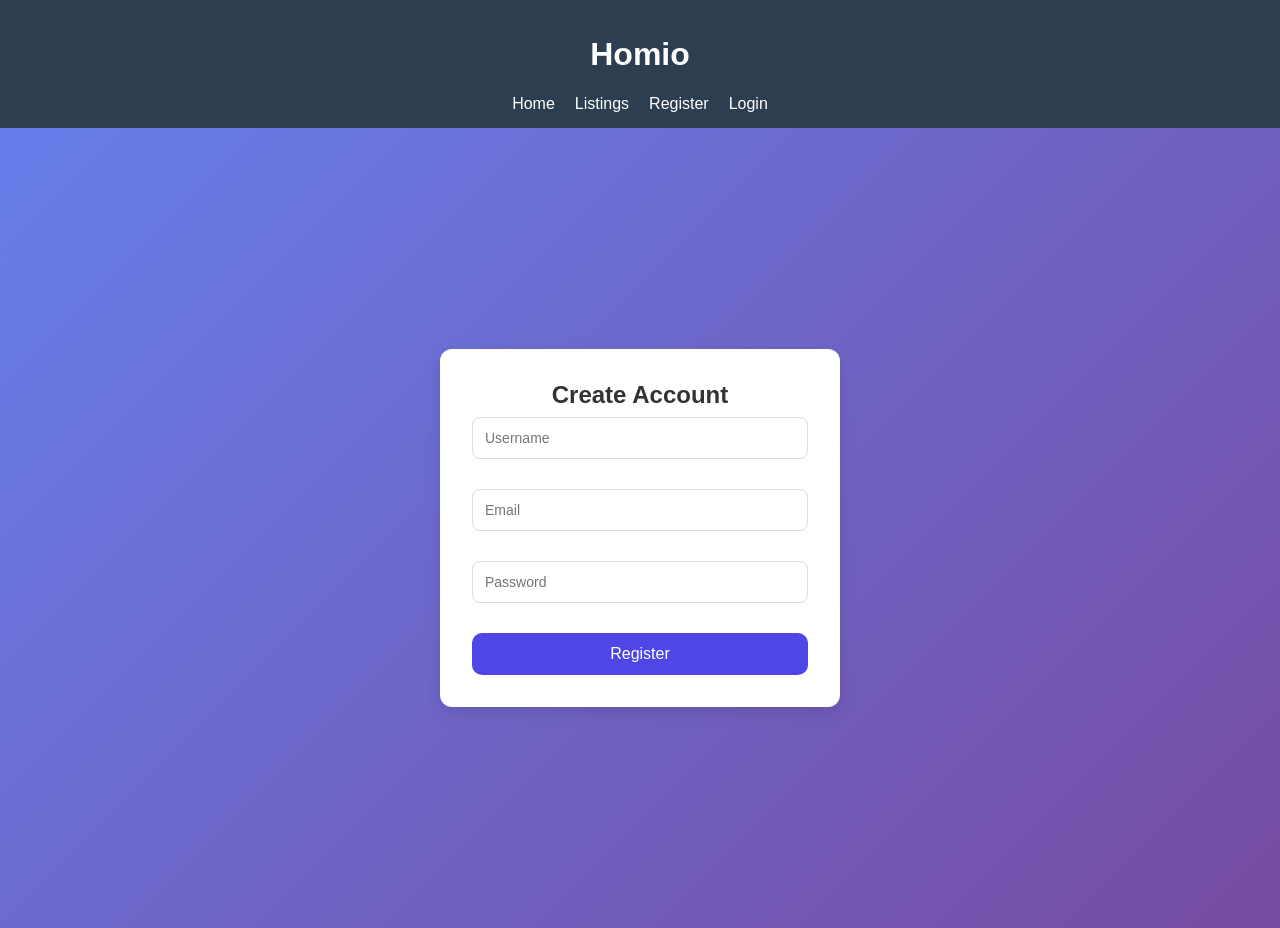
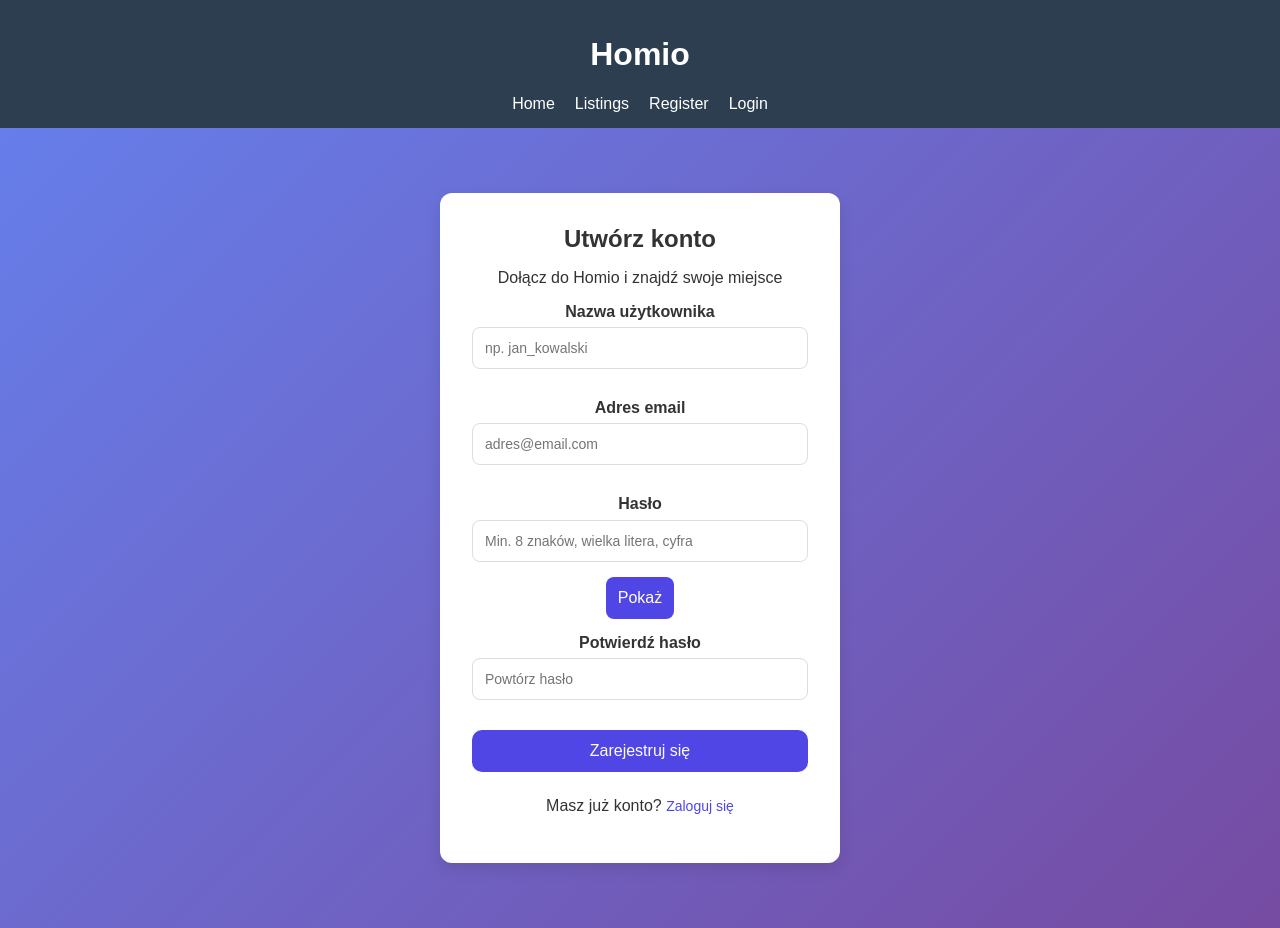
Before and after one commit to Pogromcamyszy/Homio, a React (Vite) app in the folder frontend/: page /register in a window 1280 px wide. Built offline with nearby package versions, Linux system fonts and the light colour scheme.

Commit message:
feat: add auth validation on backend and toast notifications on frontend

```diff
--- a/frontend/src/App.tsx
+++ b/frontend/src/App.tsx
@@ -1,5 +1,7 @@
 import React, { useContext } from "react";
 import { Routes, Route, Link } from "react-router-dom";
+import { ToastContainer } from "react-toastify";
+import "react-toastify/dist/ReactToastify.css";
 import Home from "./pages/Home";
 import Listings from "./pages/Listings";
 import Login from "./pages/Login";
@@ -17,27 +19,20 @@ function AppContent() {
     <>
       <header>
         <h1>Homio</h1>
-
         <nav>
           <Link to="/">Home</Link>
-
           {token && <Link to="/dashboard">Dashboard</Link>}
-
           <Link to="/listings">Listings</Link>
-
           {!token && (
             <>
               <Link to="/register">Register</Link>
               <Link to="/login">Login</Link>
             </>
           )}
-
           {token && (
             <>
               <Link to="/add-listing">Add Listing</Link>
-              <Link to="/login" onClick={logout}>
-                Logout
-              </Link>
+              <Link to="/login" onClick={logout}>Logout</Link>
             </>
           )}
         </nav>
@@ -49,7 +44,6 @@ function AppContent() {
         <Route path="/listings/:id" element={<ListingDetail />} />
         <Route path="/register" element={<Register />} />
         <Route path="/login" element={<Login />} />
-
         <Route
           path="/dashboard"
           element={
@@ -58,7 +52,6 @@ function AppContent() {
             </ProtectedRoute>
           }
         />
-
         <Route
           path="/add-listing"
           element={
@@ -68,6 +61,8 @@ function AppContent() {
           }
         />
       </Routes>
+
+      <ToastContainer position="top-right" autoClose={3000} />
     </>
   );
 }
--- a/frontend/src/pages/Login.tsx
+++ b/frontend/src/pages/Login.tsx
@@ -1,16 +1,26 @@
 import React, { useState, useContext } from "react";
-import { useNavigate } from "react-router-dom";
-import { AuthContext } from "../AuthContext"; // make sure path is correct
+import { useNavigate, Link } from "react-router-dom";
+import { toast } from "react-toastify";
+import { AuthContext } from "../AuthContext";
+import "./Register.css";
 
 const Login: React.FC = () => {
   const [email, setEmail] = useState("");
   const [password, setPassword] = useState("");
-    const { login } = useContext(AuthContext); // get login function from context
+  const [showPassword, setShowPassword] = useState(false);
+  const [loading, setLoading] = useState(false);
+  const { login } = useContext(AuthContext);
   const navigate = useNavigate();
 
   const handleLogin = async (e: React.FormEvent) => {
     e.preventDefault();
 
+    if (!email || !password) {
+      toast.error("Wypełnij wszystkie pola.");
+      return;
+    }
+
+    setLoading(true);
     try {
       const response = await fetch("http://localhost:5000/api/auth/login", {
         method: "POST",
@@ -21,42 +31,69 @@ const Login: React.FC = () => {
       const data = await response.json();
 
       if (!response.ok) {
-                alert(data.message || "Login failed");
+        toast.error(data.message || "Nieprawidłowy email lub hasło.");
         return;
       }
 
-            // store token in context + localStorage
+      toast.success("Zalogowano pomyślnie!");
       login(data.token);
-
-            // redirect to dashboard
       navigate("/dashboard");
     } catch (err) {
       console.error(err);
-            alert("An error occurred while logging in.");
+      toast.error("Błąd połączenia z serwerem.");
+    } finally {
+      setLoading(false);
     }
   };
 
   return (
     <div className="auth-page">
       <div className="auth-card">
-                <h2>Login</h2>
+
+        <h2>Witaj z powrotem</h2>
+        <p className="auth-subtitle">Zaloguj się do swojego konta</p>
+
         <form onSubmit={handleLogin}>
+
+          <div className="auth-field">
+            <label>Adres email</label>
             <input
               type="email"
-                        placeholder="Email Address"
+              placeholder="adres@email.com"
               value={email}
               onChange={(e) => setEmail(e.target.value)}
-                        required
             />
+          </div>
+
+          <div className="auth-field">
+            <label>Hasło</label>
+            <div className="input-with-icon">
               <input
-                        type="password"
-                        placeholder="Password"
+                type={showPassword ? "text" : "password"}
+                placeholder="Twoje hasło"
                 value={password}
                 onChange={(e) => setPassword(e.target.value)}
-                        required
               />
-                    <button type="submit">Login</button>
+              <button
+                type="button"
+                className="toggle-password"
+                onClick={() => setShowPassword(!showPassword)}
+              >
+                {showPassword ? "Ukryj" : "Pokaż"}
+              </button>
+            </div>
+          </div>
+
+          <button type="submit" disabled={loading} className="auth-submit">
+            {loading ? "Logowanie..." : "Zaloguj się"}
+          </button>
+
         </form>
+
+        <p className="auth-switch">
+          Nie masz konta? <Link to="/register">Zarejestruj się</Link>
+        </p>
+
       </div>
     </div>
   );
--- a/frontend/src/pages/Register.tsx
+++ b/frontend/src/pages/Register.tsx
@@ -1,18 +1,70 @@
 import React, { useState, useContext } from "react";
-import { useNavigate } from "react-router-dom";
+import { useNavigate, Link } from "react-router-dom";
+import { toast } from "react-toastify";
 import { AuthContext } from "../AuthContext";
 import "./Register.css";
+
+function getPasswordStrength(password: string): number {
+  let score = 0;
+  if (password.length >= 8) score++;
+  if (/[A-Z]/.test(password)) score++;
+  if (/[0-9]/.test(password)) score++;
+  if (/[^A-Za-z0-9]/.test(password)) score++;
+  return score;
+}
+
+function getStrengthLabel(score: number): string {
+  switch (score) {
+    case 1: return "Bardzo słabe";
+    case 2: return "Słabe";
+    case 3: return "Dobre";
+    case 4: return "Silne";
+    default: return "";
+  }
+}
 
 const Register: React.FC = () => {
   const navigate = useNavigate();
   const { setToken } = useContext(AuthContext);
+
   const [username, setUsername] = useState("");
   const [email, setEmail] = useState("");
   const [password, setPassword] = useState("");
+  const [confirmPassword, setConfirmPassword] = useState("");
+  const [showPassword, setShowPassword] = useState(false);
+  const [errors, setErrors] = useState<Record<string, string>>({});
+  const [loading, setLoading] = useState(false);
+
+  const strength = getPasswordStrength(password);
+
+  const validate = (): boolean => {
+    const newErrors: Record<string, string> = {};
+
+    if (username.trim().length < 3)
+      newErrors.username = "Nazwa użytkownika musi mieć co najmniej 3 znaki.";
+
+    if (!/^[^\s@]+@[^\s@]+\.[^\s@]+$/.test(email))
+      newErrors.email = "Podaj poprawny adres email.";
+
+    if (password.length < 8)
+      newErrors.password = "Hasło musi mieć co najmniej 8 znaków.";
+    else if (!/[A-Z]/.test(password))
+      newErrors.password = "Hasło musi zawierać co najmniej jedną wielką literę.";
+    else if (!/[0-9]/.test(password))
+      newErrors.password = "Hasło musi zawierać co najmniej jedną cyfrę.";
+
+    if (password !== confirmPassword)
+      newErrors.confirmPassword = "Hasła nie są identyczne.";
+
+    setErrors(newErrors);
+    return Object.keys(newErrors).length === 0;
+  };
 
   const handleSubmit = async (e: React.FormEvent) => {
     e.preventDefault();
+    if (!validate()) return;
 
+    setLoading(true);
     try {
       const res = await fetch("http://localhost:5000/api/auth/register", {
         method: "POST",
@@ -23,45 +75,113 @@ const Register: React.FC = () => {
       const data = await res.json();
 
       if (res.ok) {
-                setToken(data.token); // optional: auto-login after register
+        toast.success("Konto zostało utworzone!");
+        setToken(data.token);
         navigate("/dashboard");
       } else {
-                alert(data.message || "Registration failed");
+        toast.error(data.message || "Rejestracja nie powiodła się.");
       }
     } catch (err) {
       console.error(err);
-            alert("Registration failed");
+      toast.error("Błąd połączenia z serwerem.");
+    } finally {
+      setLoading(false);
     }
   };
 
   return (
     <div className="auth-page">
       <div className="auth-card">
-                <h2>Create Account</h2>
+
+        <h2>Utwórz konto</h2>
+        <p className="auth-subtitle">Dołącz do Homio i znajdź swoje miejsce</p>
+
         <form onSubmit={handleSubmit}>
+
+          <div className="auth-field">
+            <label>Nazwa użytkownika</label>
             <input
               type="text"
-                        placeholder="Username"
+              placeholder="np. jan_kowalski"
               value={username}
               onChange={(e) => setUsername(e.target.value)}
-                        required
+              className={errors.username ? "input-error" : ""}
             />
+            {errors.username && <span className="field-error">{errors.username}</span>}
+          </div>
+
+          <div className="auth-field">
+            <label>Adres email</label>
             <input
               type="email"
-                        placeholder="Email"
+              placeholder="adres@email.com"
               value={email}
               onChange={(e) => setEmail(e.target.value)}
-                        required
+              className={errors.email ? "input-error" : ""}
             />
+            {errors.email && <span className="field-error">{errors.email}</span>}
+          </div>
+
+          <div className="auth-field">
+            <label>Hasło</label>
+            <div className="input-with-icon">
               <input
-                        type="password"
-                        placeholder="Password"
+                type={showPassword ? "text" : "password"}
+                placeholder="Min. 8 znaków, wielka litera, cyfra"
                 value={password}
                 onChange={(e) => setPassword(e.target.value)}
-                        required
+                className={errors.password ? "input-error" : ""}
               />
-                    <button type="submit">Register</button>
+              <button
+                type="button"
+                className="toggle-password"
+                onClick={() => setShowPassword(!showPassword)}
+              >
+                {showPassword ? "Ukryj" : "Pokaż"}
+              </button>
+            </div>
+            {errors.password && <span className="field-error">{errors.password}</span>}
+
+            {password.length > 0 && (
+              <>
+                <div className="strength-meter">
+                  {[1, 2, 3, 4].map((i) => (
+                    <div
+                      key={i}
+                      className={`bar ${strength >= i ? "active" : ""}`}
+                      style={{ "--bar-index": i } as React.CSSProperties}
+                    />
+                  ))}
+                </div>
+                <span className="strength-text">{getStrengthLabel(strength)}</span>
+              </>
+            )}
+          </div>
+
+          <div className="auth-field">
+            <label>Potwierdź hasło</label>
+            <input
+              type={showPassword ? "text" : "password"}
+              placeholder="Powtórz hasło"
+              value={confirmPassword}
+              onChange={(e) => setConfirmPassword(e.target.value)}
+              className={errors.confirmPassword ? "input-error" : ""}
+            />
+            {errors.confirmPassword && (
+              <span className="field-error">{errors.confirmPassword}</span>
+            )}
+          </div>
+
+          <button type="submit" disabled={loading} className="auth-submit">
+            {loading ? "Rejestrowanie..." : "Zarejestruj się"}
+          </button>
+
         </form>
+
+        <p className="auth-switch">
+          Masz już konto? <Link to="/login">Zaloguj się</Link>
+        </p>
+
       </div>
     </div>
   );
```
Also changed, not shown: frontend/src/pages/AddListing.tsx (+29 -44 lines), 1 other file (tests, documents, lock files or other folders). Lines whose indentation alone changed are shown as unchanged.
